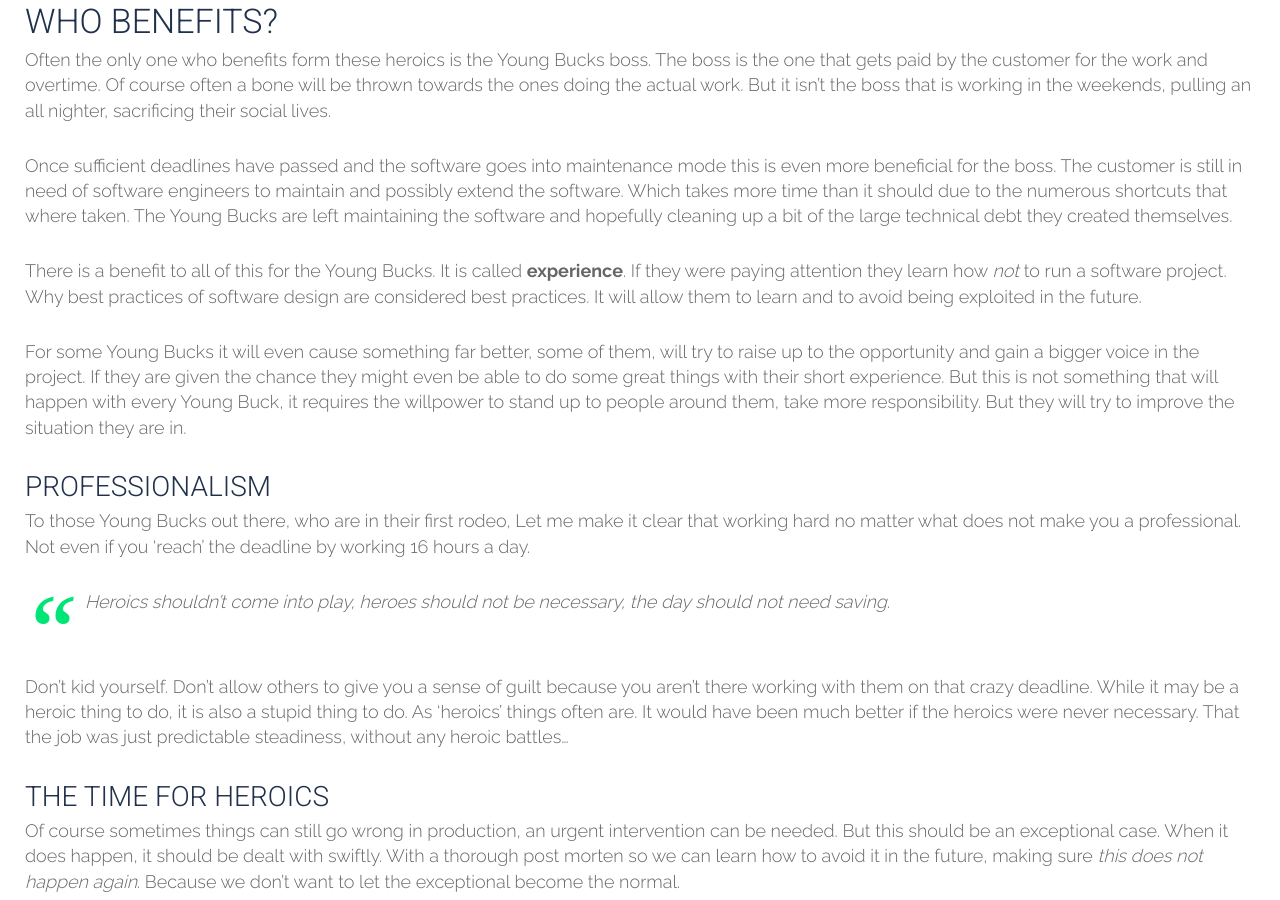
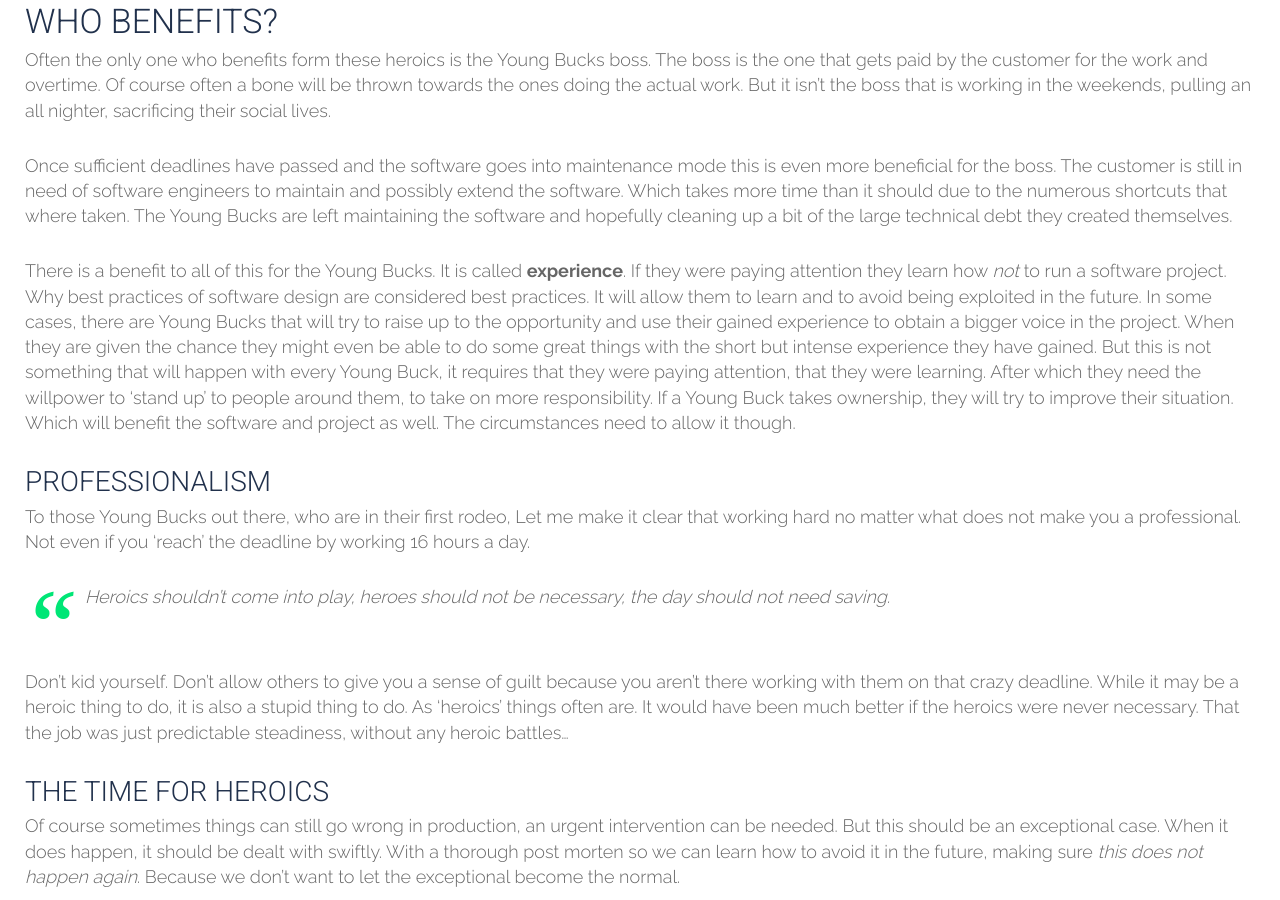
Before and after one commit to tripledio/tripledio.github.io, a Jekyll site: the page built from _posts/2019-05-20-YoungBuck.md, in a window 1280 px wide and 900 px high, scrolled down 1807 px. Built offline with Jekyll 4.4.1, drawn with Linux system fonts in a browser that asks for light colours.

Commit message:
Rewrote Gert's addition

```diff
--- a/_posts/2019-05-20-YoungBuck.md
+++ b/_posts/2019-05-20-YoungBuck.md
@@ -38,10 +38,7 @@ Often the only one who benefits form these heroics is the Young Bucks boss. The
 
 Once sufficient deadlines have passed and the software goes into maintenance mode this is even more beneficial for the boss. The customer is still in need of software engineers to maintain and possibly extend the software. Which takes more time than it should due to the numerous shortcuts that where taken. The Young Bucks are left maintaining the software and hopefully cleaning up a bit of the large technical debt they created themselves.
 
-There is a benefit to all of this for the Young Bucks. It is called **experience**. If they were paying attention they learn how *not* to run a software project. Why best practices of software design are considered best practices. It will allow them to learn and to avoid being exploited in the future.
-
-For some Young Bucks it will even cause something far better, some of them, will try to raise up to the opportunity and gain a bigger voice in the project. If they are given the chance they might even be able to do some great things with their short experience.
-But this is not something that will happen with every Young Buck, it requires the willpower to stand up to people around them, take more responsibility. But they will try to improve the situation they are in.
+There is a benefit to all of this for the Young Bucks. It is called **experience**. If they were paying attention they learn how *not* to run a software project. Why best practices of software design are considered best practices. It will allow them to learn and to avoid being exploited in the future. In some cases, there are Young Bucks that will try to raise up to the opportunity and use their gained experience to obtain a bigger voice in the project. When they are given the chance they might even be able to do some great things with the short but intense experience they have gained. But this is not something that will happen with every Young Buck, it requires that they were paying attention, that they were learning. After which they need the willpower to 'stand up' to people around them, to take on more responsibility. If a Young Buck takes ownership, they will try to improve their situation. Which will benefit the software and project as well. The circumstances need to allow it though.
 
 ### Professionalism
 
```
